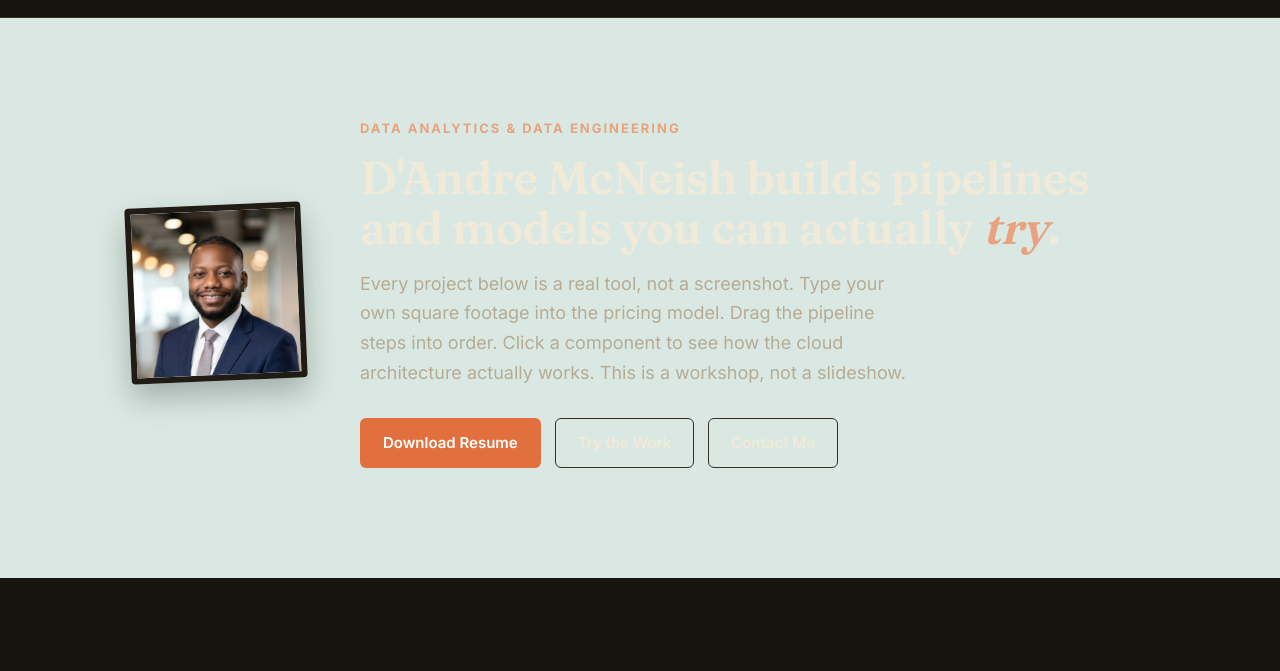
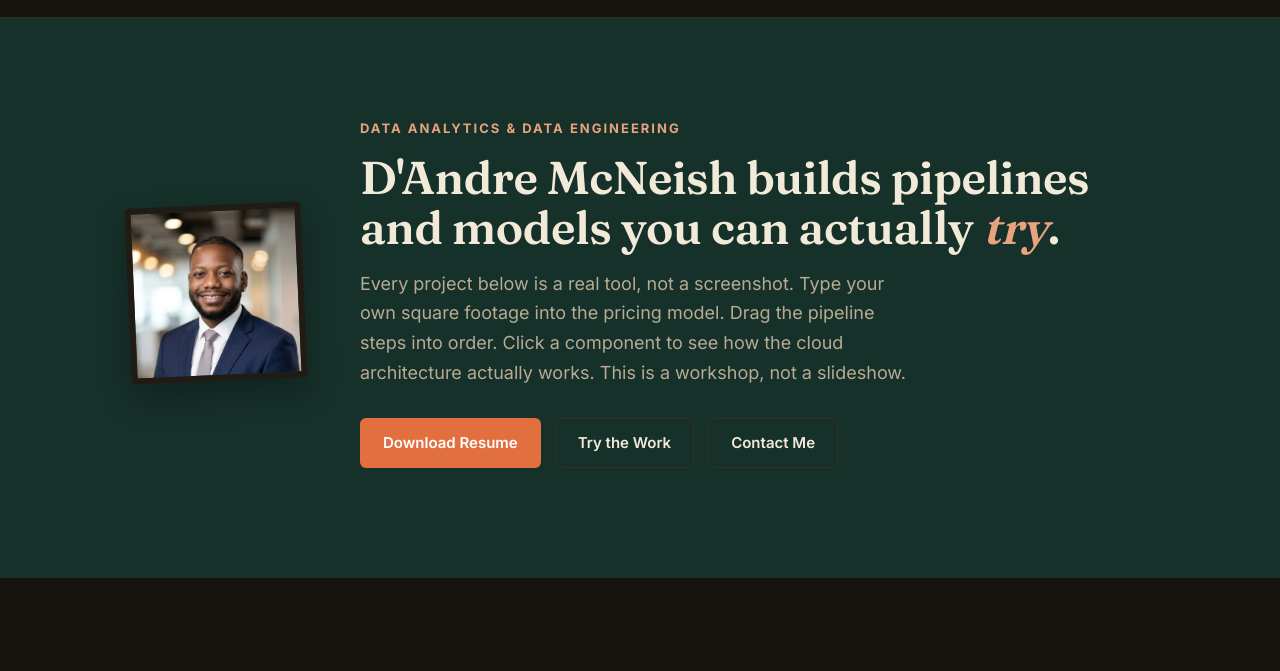
Before and after one commit to dandremcneish/dandremcneish.github.io, a plain HTML site: page index.html in a window 1280 px wide. Both pictures are taken after a click on the button "Dark mode". Shown: the part 56-727 px from the top of the page. Drawn offline with nearby package versions, Linux system fonts and the light colour scheme.

Commit message:
Fix dark mode hero contrast bug

```diff
--- a/index.html
+++ b/index.html
@@ -34,7 +34,7 @@
     --ink-faint: #7d7461;
     --accent: #e2703f;
     --accent-dark: #f08a5d;
-    --teal: #d9e8e2;
+    --teal: #16302a;
     --teal-light: #9fc2b7;
     --border: #372f24;
   }
```
